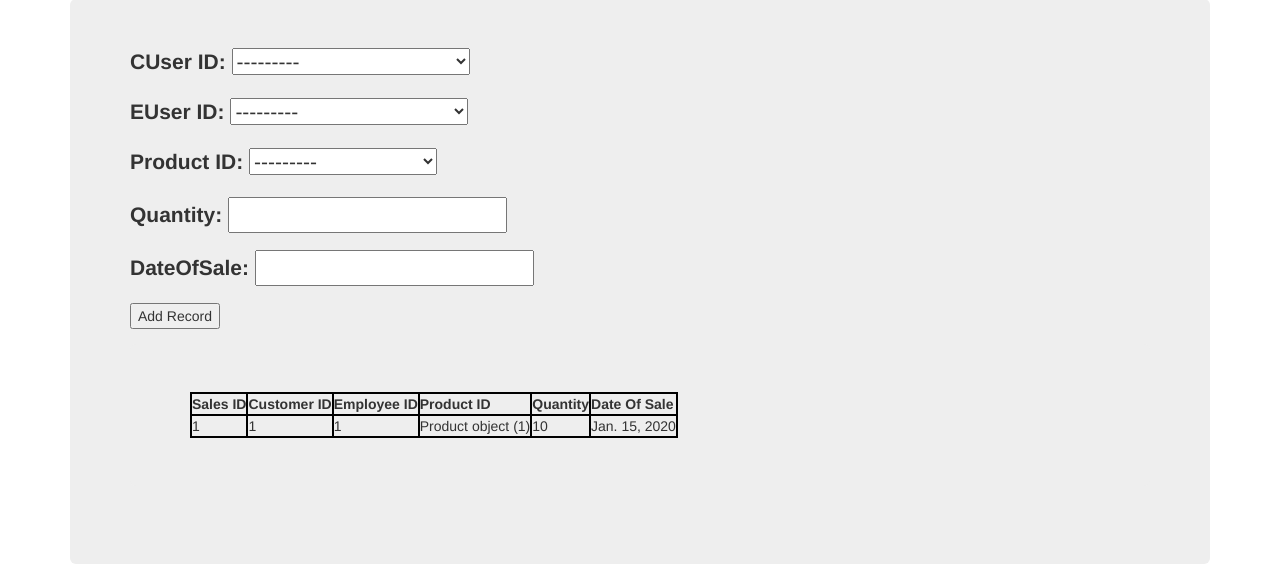
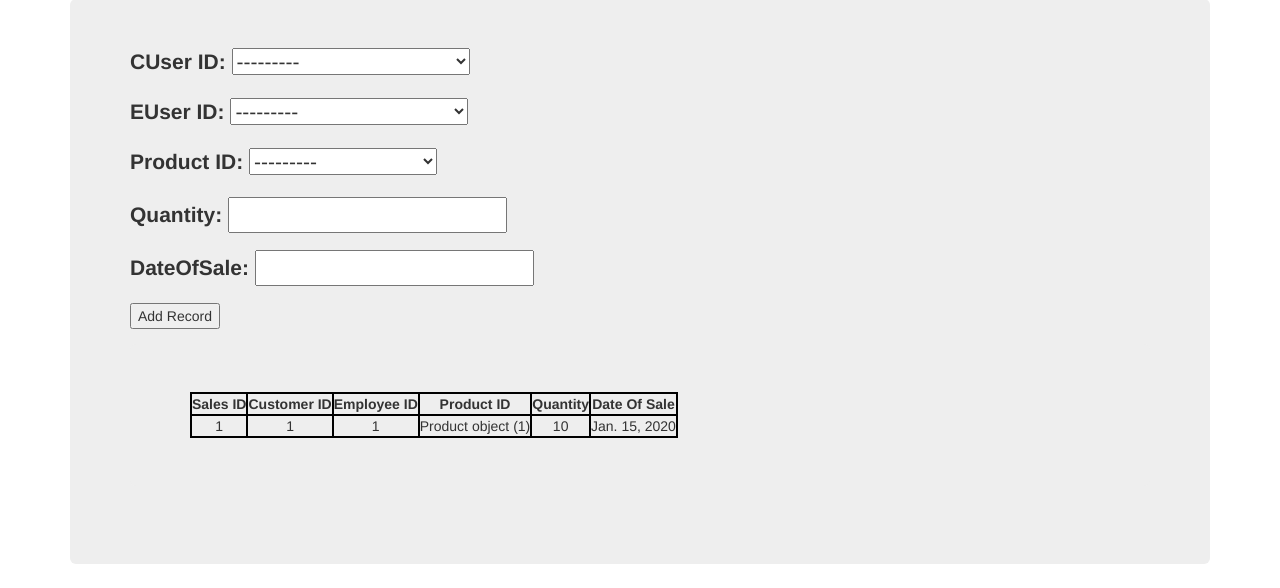
Before and after one commit to RusselHarveyMercadoIV/StockInventory_room2, a Django app: template StockInventory/template/salesrecord/sales_record.html in a window 1280 px wide. Shown: the part 71-659 px from the top of the page. Run offline with Django 4.2, Linux system fonts and the light colour scheme; tables that the repository leaves empty hold one stand-in row (values such as "Sample post"); the template is opened without the code that fills it: values that come from a table or form of the project are taken from there, most other values are stand-ins (such as "Sample title", 1, 10 or a date in 2020); some libraries are stand-ins or nearby versions.

Commit message:
improvements 4.2

```diff
--- a/StockInventory/static/css/styles.css
+++ b/StockInventory/static/css/styles.css
@@ -24,6 +24,8 @@
 
 table, td, th{
     border: 2px solid black;
+    text-align: center;
+    vertical-align: middle;
 }
 
 .recordslist{
```
